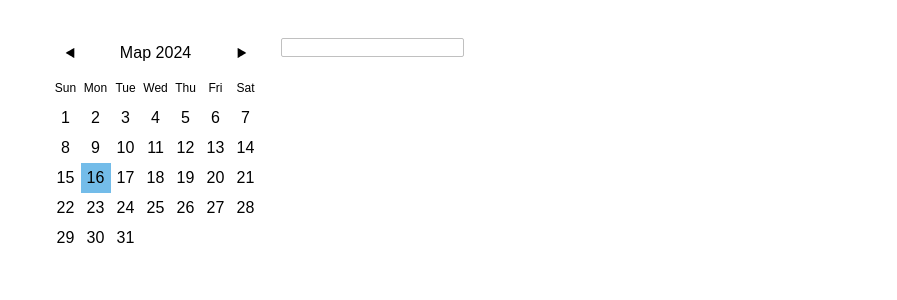
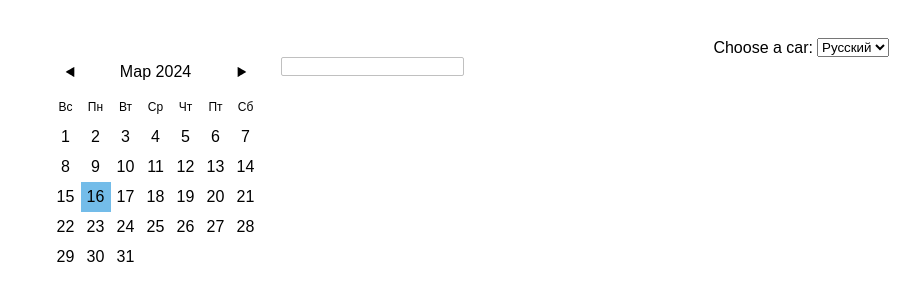
Before and after one commit to starik061/working-hands-vue, a Vue app: page / in a window 1280 px wide. Shown: the top 300 px of the page, without its empty margins (383-1280 px from the left). Built offline with nearby package versions, Linux system fonts and the light colour scheme.

Commit message:
made language change functionality

```diff
--- a/public/week_data.json
+++ b/public/week_data.json
@@ -1,30 +1,30 @@
 [
   {
-    "ru": "Sun",
-    "en": "Вс"
+    "en": "Sun",
+    "ru": "Вс"
   },
   {
-    "ru": "Mon",
-    "en": "Пн"
+    "en": "Mon",
+    "ru": "Пн"
   },
   {
-    "ru": "Tue",
-    "en": "Вт"
+    "en": "Tue",
+    "ru": "Вт"
   },
   {
-    "ru": "Wed",
-    "en": "Ср"
+    "en": "Wed",
+    "ru": "Ср"
   },
   {
-    "ru": "Thu",
-    "en": "Чт"
+    "en": "Thu",
+    "ru": "Чт"
   },
   {
-    "ru": "Fri",
-    "en": "Пт"
+    "en": "Fri",
+    "ru": "Пт"
   },
   {
-    "ru": "Sat",
-    "en": "Сб"
+    "en": "Sat",
+    "ru": "Сб"
   }
 ]
--- a/src/App.vue
+++ b/src/App.vue
@@ -1,6 +1,13 @@
 <template>
   <h1 class="visually-hidden">Calendar</h1>
+  <div class="lang-container">
+    <label class="lang-select-text" for="languages">Choose a car:</label>
 
+    <select name="languages" id="languages" @change="changeLanguage">
+      <option value="ru" selected>Русский</option>
+      <option value="en">English</option>
+    </select>
+  </div>
   <div class="main-wrapper">
     <div class="calendar-wrapper">
       <div class="month-container">
@@ -15,13 +22,13 @@
 
       <div class="week-container">
         <span class="week-and-day-size week" v-for="(weekDay, weekDayIdx) in weekData" :key="weekDayIdx">{{
-          weekDay[lang] }}</span>
+      weekDay[lang] }}</span>
       </div>
 
       <div class="days-container">
         <span class="week-and-day-size" :class="{ 'active-day': dayNumber === activeDay }"
           v-for="dayNumber in monthData[activeMonth]['days']" :key="dayNumber" @click="handleDayClick">{{
-          dayNumber }}</span>
+      dayNumber }}</span>
       </div>
     </div>
     <form action="">
@@ -68,6 +75,12 @@ export default {
       const today = new Date();
       this.activeDay = today.getDate();
     },
+
+    changeLanguage(ev) {
+      this.lang = ev.target.value;
+      this.getCurrentMonth()
+    },
+
     handlePrevMonthClick() {
       const currentMonth = this.currentMonth.split(" ")[0];
       let currentYear = this.currentMonth.split(" ")[1];
@@ -114,6 +127,17 @@ export default {
 </script>
 
 <style lang="scss" scoped>
+.lang-container {
+  display: flex;
+  align-items: center;
+}
+
+.lang-select-text {
+  flex-grow: 1;
+  text-align: end;
+  margin-right: 4px;
+}
+
 .main-wrapper {
   display: flex;
   justify-content: center;
```
